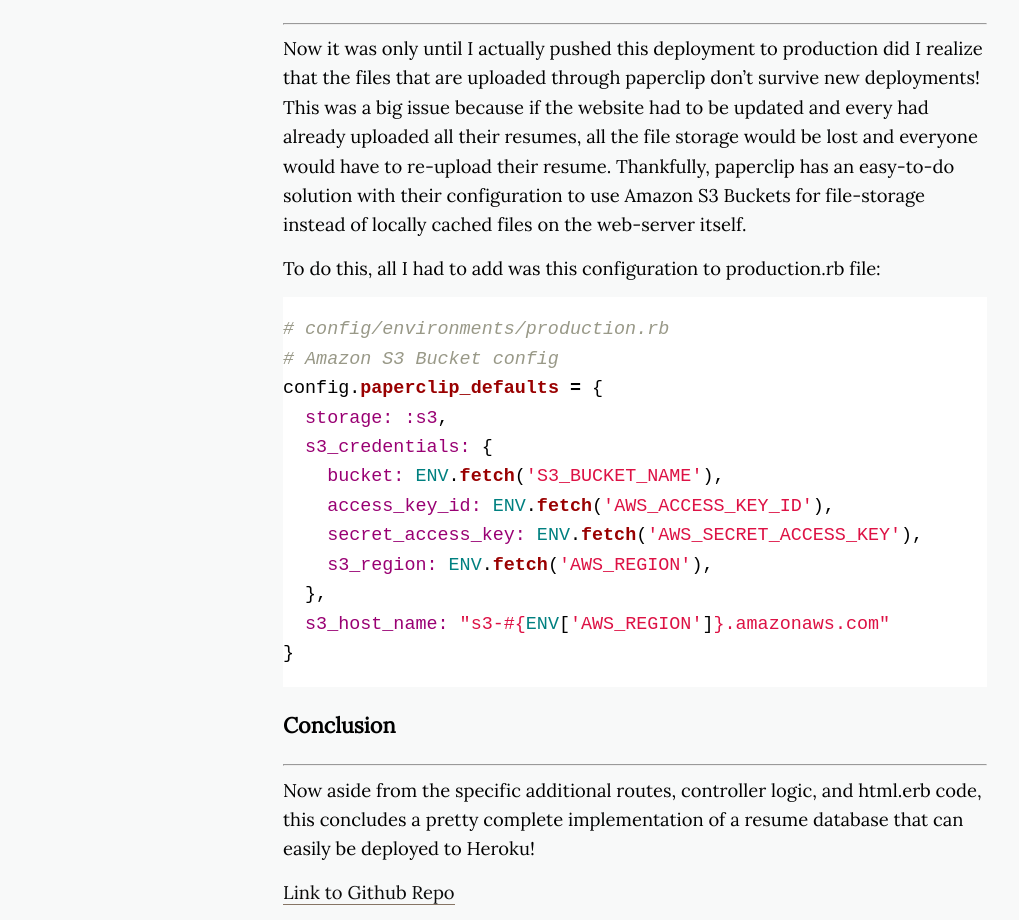
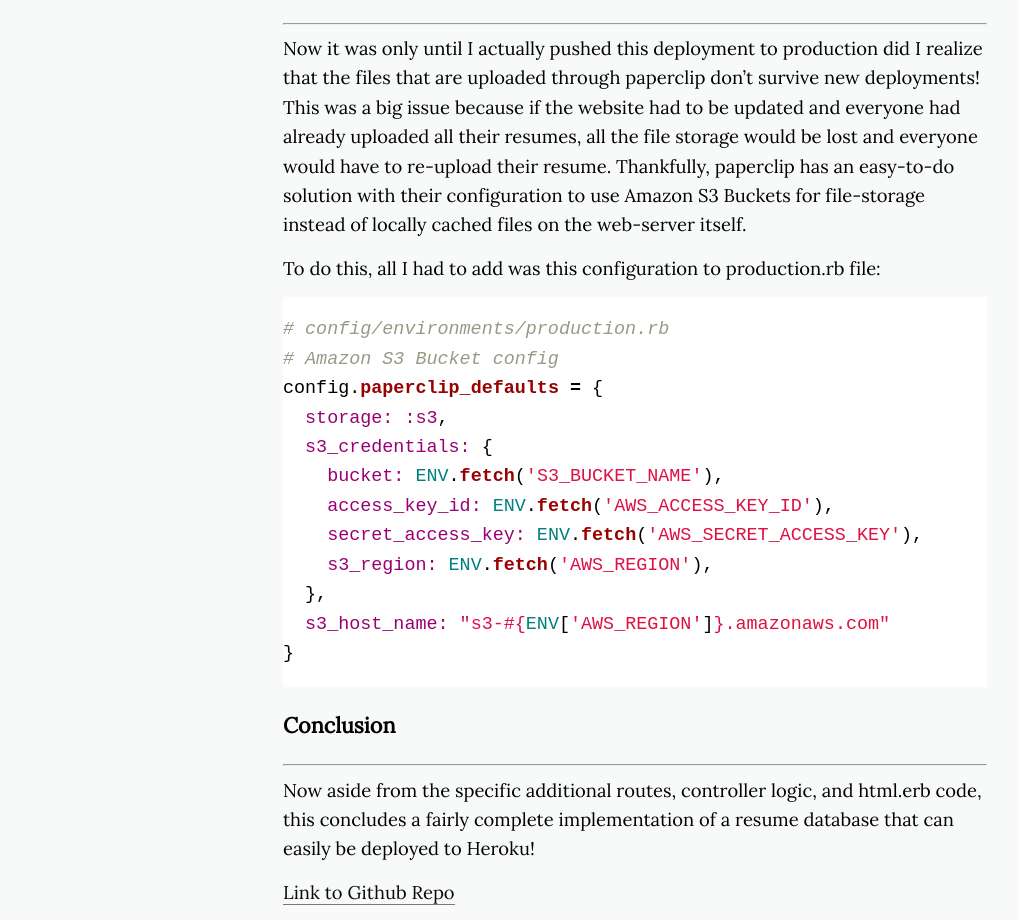
Before and after one commit to dphuang2/dphuang2.github.io, a Jekyll site: the page built from _posts/2017-03-21-resume-app.markdown, in a window 1280 px wide and 1400 px high, scrolled down 4196 px. Shown: the part 224-1144 px from the top of the window, without its empty margins (5-1024 px from the left). Built offline with Jekyll 4.4.1, drawn with Linux system fonts in a browser that asks for light colours; nearby versions of some CDN libraries.

Commit message:
Edit Resume-App Post

```diff
--- a/_posts/2017-03-21-resume-app.markdown
+++ b/_posts/2017-03-21-resume-app.markdown
@@ -150,7 +150,7 @@ And with a simple form, users can now just upload a pdf to the website!
 Now it was only until I actually pushed this deployment to production did I
 realize that the files that are uploaded through paperclip don't survive new
 deployments! This was a big issue because if the website had to be updated and
-every had already uploaded all their resumes, all the file storage would be lost
+everyone had already uploaded all their resumes, all the file storage would be lost
 and everyone would have to re-upload their resume. Thankfully, paperclip has an
 easy-to-do solution with their configuration to use Amazon S3 Buckets for file-storage
 instead of locally cached files on the web-server itself.
@@ -174,7 +174,7 @@ config.paperclip_defaults = {
 ### Conclusion
 ---
 Now aside from the specific additional routes, controller logic, and html.erb
-code, this concludes a pretty complete implementation of a resume database that
+code, this concludes a fairly complete implementation of a resume database that
 can easily be deployed to Heroku!
 
 [Link to Github Repo](https://github.com/dphuang2/kappathetatau)
```
